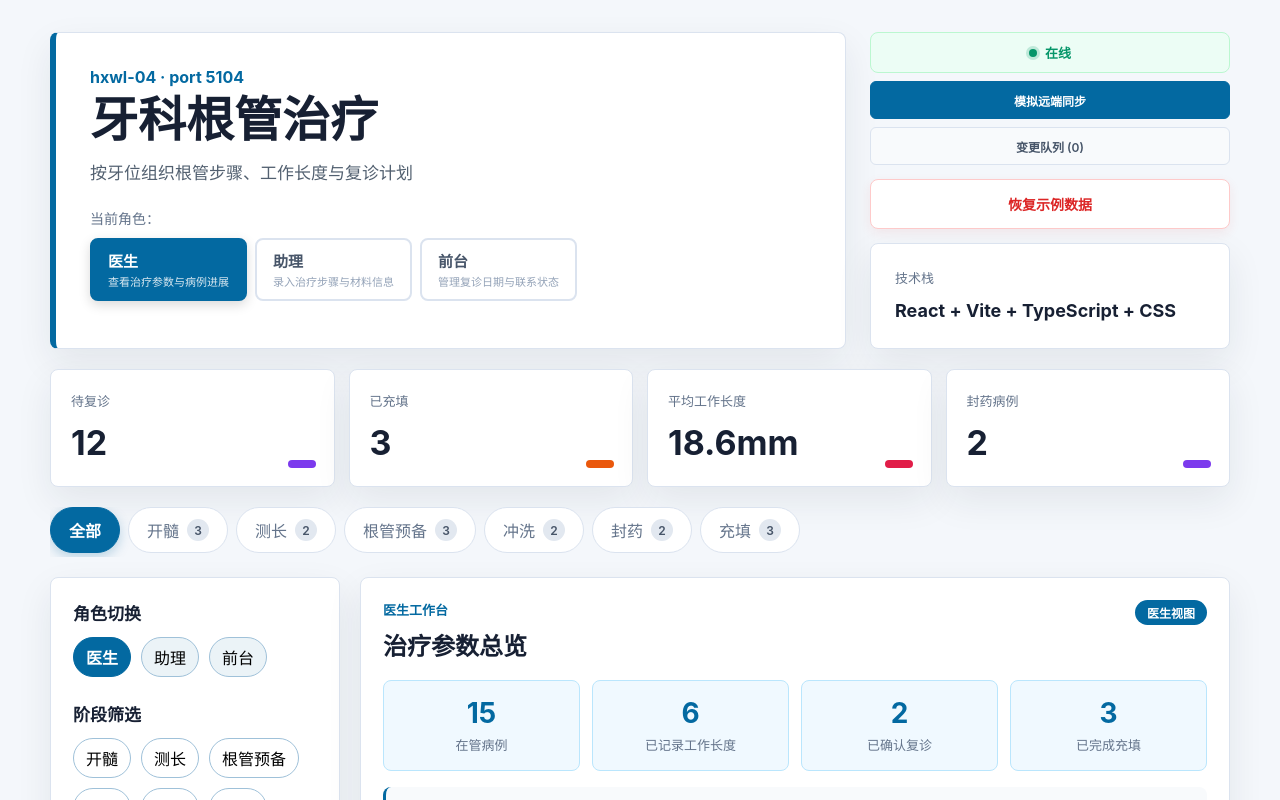
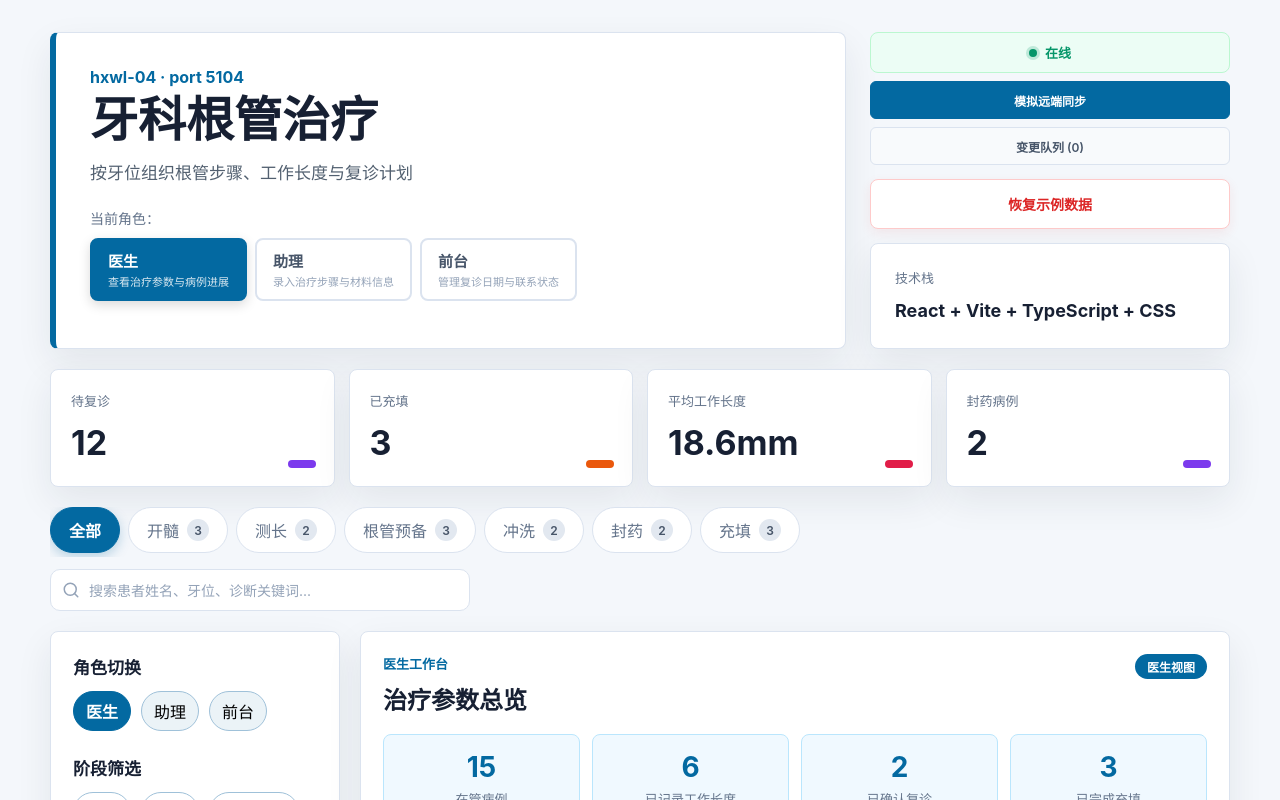
Before and after one commit to aliAjax/hxwl-04-64cabbf, a React (Vite) app: page / in a window 1280 px wide. Shown: the top 800 px of the page. Built offline with nearby package versions, Linux system fonts and the light colour scheme.

Commit message:
.3436396082391580:e3aaddd7fbb567394d22cb2afc2254f5_6a3277de063390b39298f96f.6a3277e1063390b39298f97a.6a3277e0d97a94e2b1b6b37b:Trae CN.T(2026/6/17 18:33:05)

```diff
--- a/src/App.tsx
+++ b/src/App.tsx
@@ -315,6 +315,7 @@ function App() {
   const [simulatingSync, setSimulatingSync] = useState<boolean>(false);
   const [changeQueueFilter, setChangeQueueFilter] = useState<"all" | "pending" | "synced" | "conflict">("all");
   const [changeQueueRoleFilter, setChangeQueueRoleFilter] = useState<string>("all");
+  const [searchKeyword, setSearchKeyword] = useState<string>("");
 
   const isInitialized = useRef(false);
   const isPersistEnabled = useRef(false);
@@ -802,10 +803,28 @@ function App() {
     }
   };
 
-  const metricValues = calculateMetrics(records, activeStage);
-  const filteredRecords = activeStage
+  const stageFilteredRecords = activeStage
     ? records.filter(r => r[3] === activeStage)
     : records;
+
+  const filteredRecords = searchKeyword.trim()
+    ? stageFilteredRecords.filter(r => {
+        const caseId = r[0];
+        const toothPosition = r[1];
+        const diagnosis = r[2];
+        const caseInfo = findCaseInfoById(caseId);
+        const followUp = findFollowUpByCaseId(caseId);
+        const patientName = (caseInfo?.patientName || followUp?.patientName || "").toLowerCase();
+        const keyword = searchKeyword.trim().toLowerCase();
+        return (
+          patientName.includes(keyword) ||
+          toothPosition.toLowerCase().includes(keyword) ||
+          diagnosis.toLowerCase().includes(keyword)
+        );
+      })
+    : stageFilteredRecords;
+
+  const metricValues = calculateMetrics(filteredRecords, null);
 
   const getDaysUntil = (dateStr: string): number => {
     const today = new Date();
@@ -1311,18 +1330,20 @@ function App() {
   };
 
   const getFilterLabel = (): string => {
-    if (activeStage) {
-      return `${activeStage}阶段`;
-    }
-    return "全部病例";
+    const stageLabel = activeStage ? `${activeStage}阶段` : "全部病例";
+    if (searchKeyword.trim()) {
+      return `${stageLabel} · 搜索「${searchKeyword.trim()}」`;
+    }
+    return stageLabel;
   };
 
   const handleExportCSV = () => {
     const summaries = buildCaseSummaries(filteredRecords, followUpPlans, workingLengths);
     const csvContent = generateCSV(summaries);
     const dateStr = new Date().toISOString().split("T")[0];
-    const filterName = activeStage || "全部";
-    const filename = `根管治疗病例摘要_${filterName}_${dateStr}.csv`;
+    const filterPart = activeStage ? activeStage : "全部";
+    const searchPart = searchKeyword.trim() ? `_搜索${searchKeyword.trim()}` : "";
+    const filename = `根管治疗病例摘要_${filterPart}${searchPart}_${dateStr}.csv`;
     downloadCSV(csvContent, filename);
     setShowExportModal(false);
   };
@@ -1633,7 +1654,8 @@ function App() {
         </section>
       )}
 
-      <section className="stage-tabs">
+      <section className="stage-tabs-wrapper">
+        <div className="stage-tabs">
           <button
             className={`stage-tab ${activeStage === null ? 'active' : ''}`}
             onClick={() => setActiveStage(null)}
@@ -1653,6 +1675,37 @@ function App() {
               </span>
             </button>
           ))}
+        </div>
+        <div className="search-box-wrapper">
+          <div className="search-box">
+            <svg className="search-icon" viewBox="0 0 24 24" fill="none" stroke="currentColor" strokeWidth="2" strokeLinecap="round" strokeLinejoin="round">
+              <circle cx="11" cy="11" r="8"></circle>
+              <line x1="21" y1="21" x2="16.65" y2="16.65"></line>
+            </svg>
+            <input
+              type="text"
+              className="search-input"
+              placeholder="搜索患者姓名、牙位、诊断关键词..."
+              value={searchKeyword}
+              onChange={(e) => setSearchKeyword(e.target.value)}
+            />
+            {searchKeyword && (
+              <button
+                type="button"
+                className="search-clear-btn"
+                onClick={() => setSearchKeyword("")}
+                title="清空搜索"
+              >
+                ×
+              </button>
+            )}
+          </div>
+          {searchKeyword && (
+            <span className="search-result-info">
+              匹配 {filteredRecords.length} 条
+            </span>
+          )}
+        </div>
       </section>
 
       <section className="workspace">
--- a/src/styles.css
+++ b/src/styles.css
@@ -392,6 +392,96 @@ input {
 .stage-tab:not(.active) .stage-count {
   background: #e2e8f0;
   color: #475569;
+}
+
+.stage-tabs-wrapper {
+  display: flex;
+  flex-direction: column;
+  gap: 12px;
+  margin-bottom: 20px;
+}
+
+.stage-tabs-wrapper .stage-tabs {
+  margin-bottom: 0;
+}
+
+.search-box-wrapper {
+  display: flex;
+  align-items: center;
+  gap: 12px;
+  flex-wrap: wrap;
+}
+
+.search-box {
+  position: relative;
+  display: flex;
+  align-items: center;
+  flex: 1;
+  max-width: 420px;
+  min-width: 240px;
+}
+
+.search-icon {
+  position: absolute;
+  left: 12px;
+  width: 18px;
+  height: 18px;
+  color: #94a3b8;
+  pointer-events: none;
+}
+
+.search-input {
+  width: 100%;
+  padding: 10px 36px 10px 38px;
+  border: 1px solid var(--border);
+  border-radius: 10px;
+  background: #ffffff;
+  font-size: 14px;
+  color: #1f2937;
+  transition: all 0.2s ease;
+  outline: none;
+}
+
+.search-input::placeholder {
+  color: #94a3b8;
+}
+
+.search-input:focus {
+  border-color: var(--primary);
+  box-shadow: 0 0 0 3px color-mix(in srgb, var(--primary) 15%, transparent);
+}
+
+.search-clear-btn {
+  position: absolute;
+  right: 8px;
+  width: 24px;
+  height: 24px;
+  display: flex;
+  align-items: center;
+  justify-content: center;
+  border: none;
+  background: #e2e8f0;
+  border-radius: 50%;
+  color: #64748b;
+  font-size: 16px;
+  line-height: 1;
+  cursor: pointer;
+  transition: all 0.2s ease;
+}
+
+.search-clear-btn:hover {
+  background: #cbd5e1;
+  color: #475569;
+}
+
+.search-result-info {
+  font-size: 13px;
+  color: var(--primary);
+  font-weight: 500;
+  background: color-mix(in srgb, var(--primary) 10%, #ffffff);
+  padding: 6px 12px;
+  border-radius: 999px;
+  border: 1px solid color-mix(in srgb, var(--primary) 20%, transparent);
 }
 
 .stage-badge {
@@ -736,11 +826,15 @@ input {
 }
 
 @media (max-width: 860px) {
-  .stage-tabs {
+  .stage-tabs-wrapper .stage-tabs {
     margin-left: -4px;
     padding-left: 4px;
     margin-right: -4px;
     padding-right: 4px;
+  }
+
+  .search-box {
+    max-width: 100%;
   }
 
   .followup-kanban {
```
Lines whose indentation alone changed are shown as unchanged.
